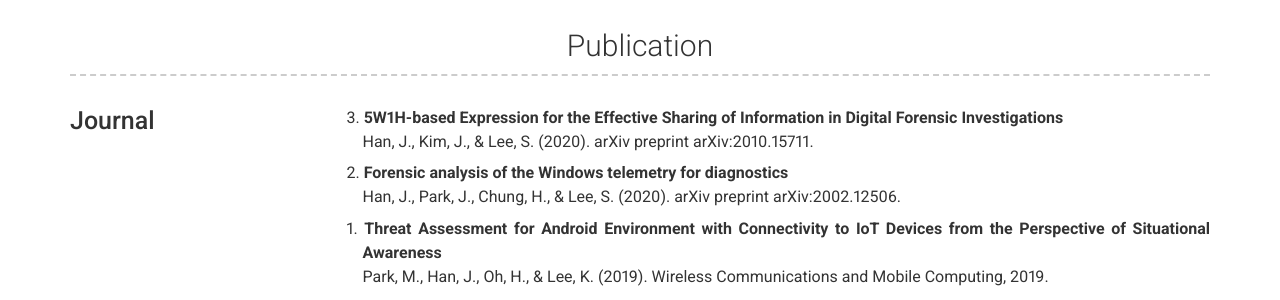
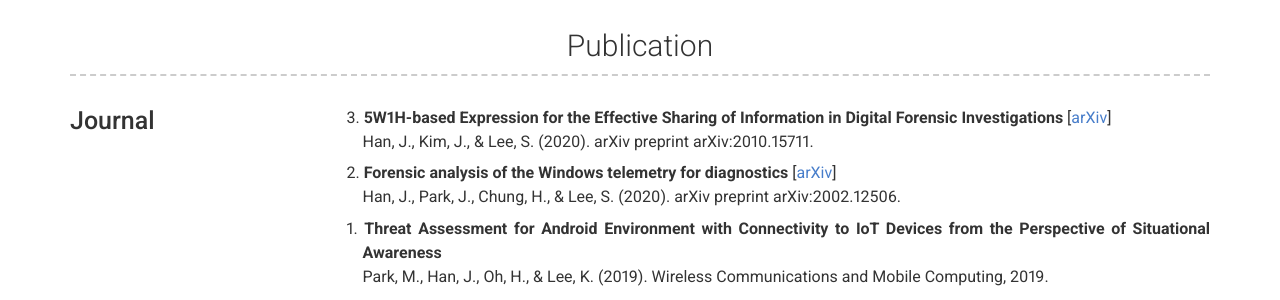
Before and after one commit to JaehyeokHan/jaehyeokhan.github.io, a Jekyll site: the page built from index.md, in a window 1280 px wide and 900 px high, scrolled down 1791 px. Shown: the part 152-452 px from the top of the window. Built offline with Jekyll 4.4.1, drawn with Linux system fonts in a browser that asks for light colours; nearby versions of some CDN libraries.

Commit message:
Update _config.yml

```diff
--- a/_config.yml
+++ b/_config.yml
@@ -146,8 +146,8 @@ content:
 #       quote: >
 #         Short description of the company (optional)
         description: | # this will include new lines to allow paragraphs
-         <p style="text-indent: -1em;">3. <b>5W1H-based Expression for the Effective Sharing of Information in Digital Forensic Investigations</b><br>Han, J., Kim, J., & Lee, S. (2020). arXiv preprint arXiv:2010.15711.</p>
-         <p style="text-indent: -1em;">2. <b>Forensic analysis of the Windows telemetry for diagnostics</b><br>Han, J., Park, J., Chung, H., & Lee, S. (2020). arXiv preprint arXiv:2002.12506.</p>
+         <p style="text-indent: -1em;">3. <b>5W1H-based Expression for the Effective Sharing of Information in Digital Forensic Investigations</b> [<A href = "https://arxiv.org/abs/2010.15711" target = "top">arXiv</A>]<br>Han, J., Kim, J., & Lee, S. (2020). arXiv preprint arXiv:2010.15711.</p>
+         <p style="text-indent: -1em;">2. <b>Forensic analysis of the Windows telemetry for diagnostics</b> [<A href = "https://arxiv.org/abs/2002.12506" target = "top">arXiv</A>]<br>Han, J., Park, J., Chung, H., & Lee, S. (2020). arXiv preprint arXiv:2002.12506.</p>
          <p style="text-indent: -1em;">1. <b>Threat Assessment for Android Environment with Connectivity to IoT Devices from the Perspective of Situational Awareness</b><br>Park, M., Han, J., Oh, H., & Lee, K. (2019). Wireless Communications and Mobile Computing, 2019.</p>
 
       - layout: left
```
